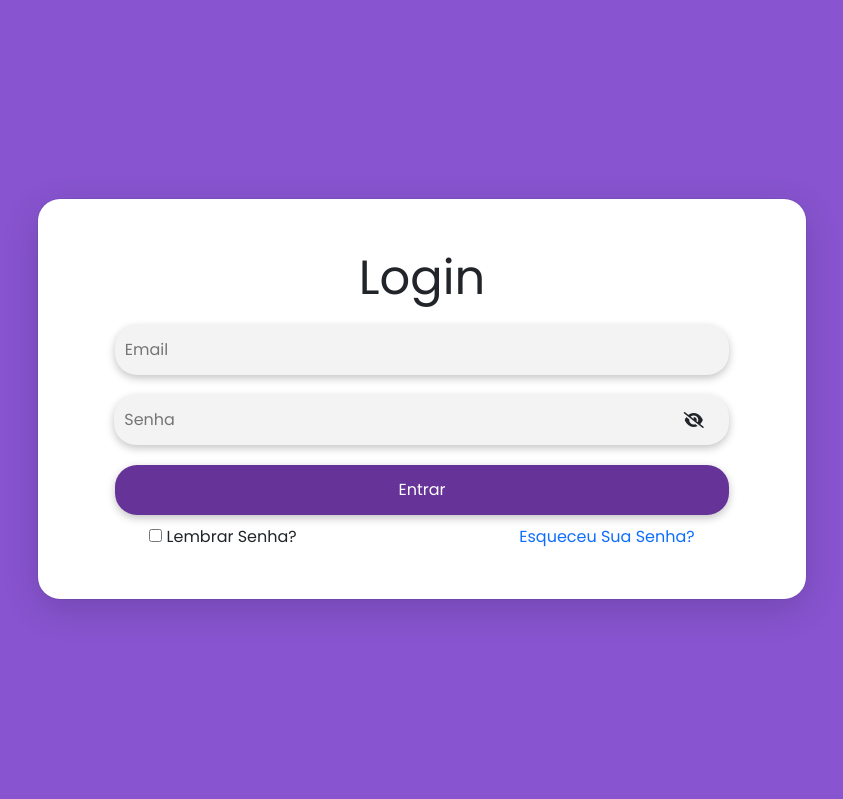
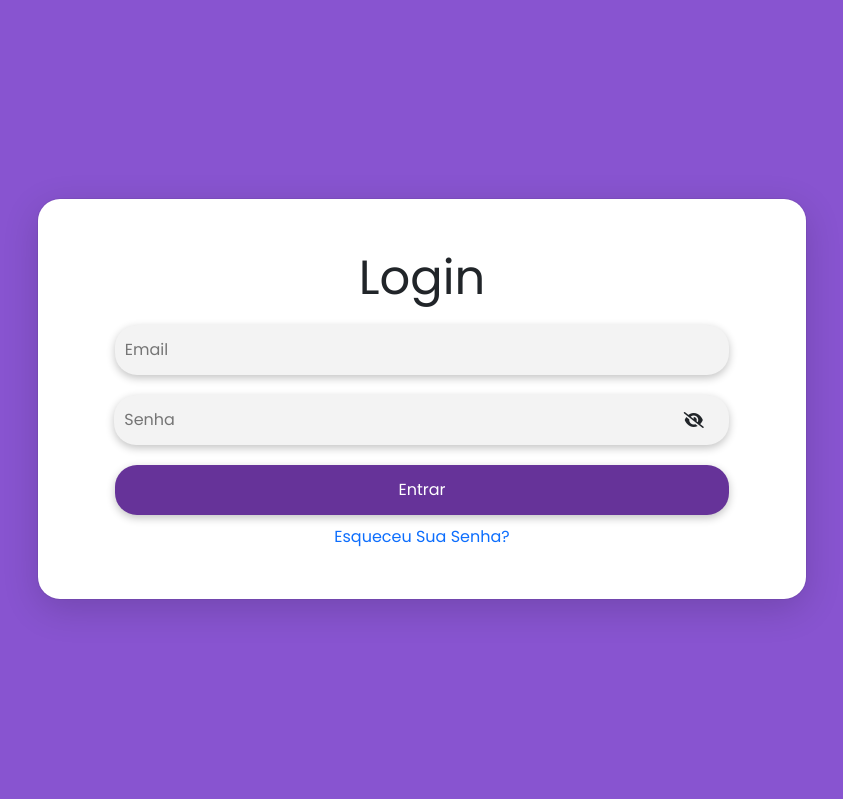
Before and after one commit to miguelhp373/Poupa_Mais_App_Web_Financas_TCC_2021_ETECVAV, a PHP site: page /pages/login/index.php in a window 1280 px wide. Shown: the part 91-890 px from the top of the page, without its empty margins (218-1061 px from the left). Run offline with PHP 8.4, Linux system fonts and the light colour scheme; some libraries are stand-ins or nearby versions.

Commit message:
comment remember password

```diff
--- a/pages/login/index.php
+++ b/pages/login/index.php
@@ -161,10 +161,10 @@ if (isset($_GET['page'])) {
             <button type="submit">Entrar</button>
 
             <div class="remember-password">
-              <div class="left-items">
+              <!-- <div class="left-items">
                 <input type="checkbox" name="remember_password" id="chkrememberpassword">
                 <span>Lembrar Senha?</span>
-              </div>
+              </div> -->
               <div class="right-items">
                 <span>
                   <a href="../recuperar_senha/index.php?email=<?php if ((isset($param))) {
```
